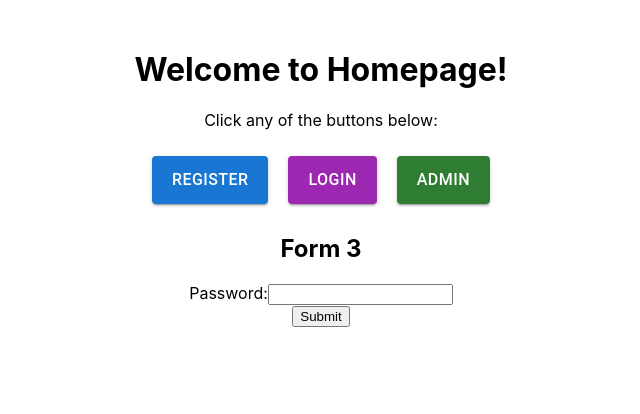
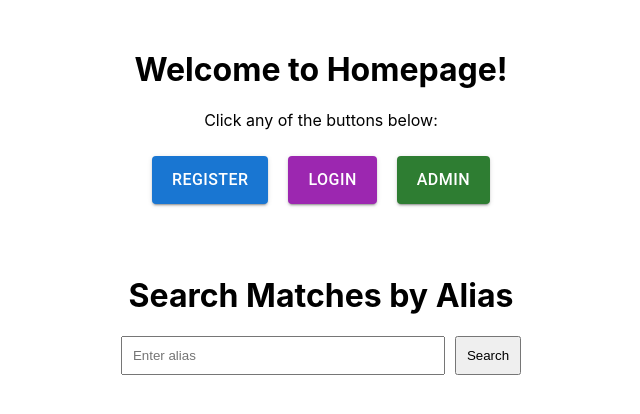
Before and after one commit to amb002/TMP-project, a React (Create React App) app in the folder frontend/: page / in a window 1280 px wide. Both pictures are taken after a click on the button "ADMIN". Shown: the top 414 px of the page, without its empty margins (319-959 px from the left). Built offline with nearby package versions, Linux system fonts and the light colour scheme.

Commit message:
Search for timestamps

```diff
--- a/frontend/src/views/homepage/forms/Admin.jsx
+++ b/frontend/src/views/homepage/forms/Admin.jsx
@@ -1,19 +1,66 @@
-import React from 'react';
+import React, { useState } from "react";
+import axios from "axios";
 
-const Admin = () => {
+const MatchList = () => {
+  const [alias, setAlias] = useState("");
+  const [matches, setMatches] = useState([]);
+  const [error, setError] = useState("");
+
+  const handleSearch = async () => {
+    setError(""); // Reset error state
+    setMatches([]); // Reset matches state
+
+    try {
+      const response = await axios.get(`http://localhost:8000/matches/${alias}`);
+      setMatches(response.data.matches);
+    } catch (err) {
+      setError(err.response?.data?.detail || "An error occurred");
+    }
+  };
+
   return (
-    <div>
-      <h2>Form 3</h2>
-      <form>
-        <label>
-          Password:
-          <input type="password" name="password" />
-        </label>
-        <br />
-        <button type="submit">Submit</button>
-      </form>
+    <div style={{ padding: "20px" }}>
+      <h1>Search Matches by Alias</h1>
+      <div>
+        <input
+          type="text"
+          value={alias}
+          onChange={(e) => setAlias(e.target.value)}
+          placeholder="Enter alias"
+          style={{ padding: "10px", marginRight: "10px", width: "300px" }}
+        />
+        <button onClick={handleSearch} style={{ padding: "10px" }}>
+          Search
+        </button>
+      </div>
+
+      {error && <p style={{ color: "red", marginTop: "20px" }}>{error}</p>}
+
+      {matches.length > 0 && (
+        <div style={{ marginTop: "20px" }}>
+          <h2>Matches for Alias: {alias}</h2>
+          <table border="1" style={{ width: "100%", marginTop: "10px", borderCollapse: "collapse" }}>
+            <thead>
+              <tr>
+                <th>Fingerprint ID</th>
+                <th>Match ID</th>
+                <th>Timestamp</th>
+              </tr>
+            </thead>
+            <tbody>
+              {matches.map((match, index) => (
+                <tr key={index}>
+                  <td>{match.fingerprint_id}</td>
+                  <td>{match.match_id}</td>
+                  <td>{match.timestamp}</td>
+                </tr>
+              ))}
+            </tbody>
+          </table>
+        </div>
+      )}
     </div>
   );
-}
+};
 
-export default Admin;
+export default MatchList;
```
Also changed, not shown: 1 other file (tests, documents, lock files or other folders).
